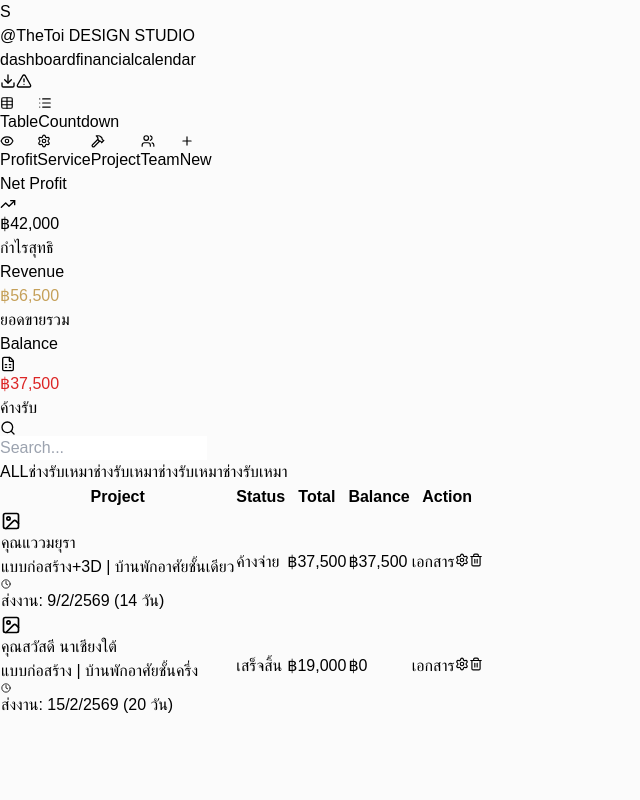
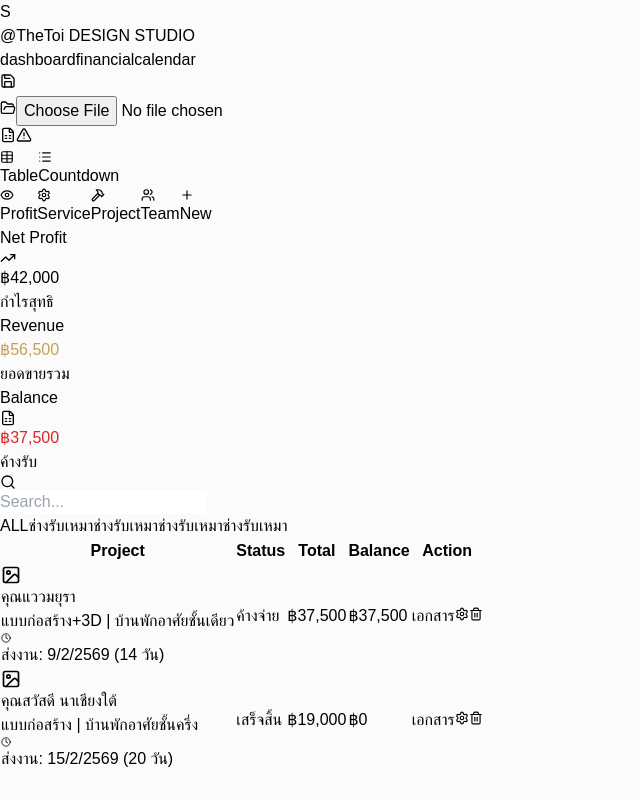
Before and after one commit to suteechu/TheToi.Design.Studio, a React (Vite) app: page / in a window 1280 px wide. Shown: the whole page, without its empty margins (0-640 px from the left). Built offline with nearby package versions, Linux system fonts and the light colour scheme; a web font is replaced by a local one.

Commit message:
add backup restore

```diff
--- a/package.json
+++ b/package.json
@@ -8,7 +8,7 @@
     "build": "vite build",
     "lint": "eslint .",
     "preview": "vite preview",
-    "deploy": "gh-pages -d dist"
+    "deploy": "gh-pages -d dist --repo https://github.com/suteechu/thetoi-design-studio.git"
   },
   "dependencies": {
     "lucide-react": "^0.563.0",
--- a/src/App.jsx
+++ b/src/App.jsx
@@ -3,7 +3,7 @@ import React, { useState, useEffect, useMemo, useRef } from 'react';
 import {
   Plus, Search, Eye, EyeOff, Upload, Download, LayoutDashboard, TrendingUp,
   BarChart3, AlertCircle, FileSpreadsheet, Wand2, AlertTriangle, Calendar as CalendarIcon,
-  PenTool, Users, Clock, Table as TableIcon, List, Settings, Hammer
+  PenTool, Users, Clock, Table as TableIcon, List, Settings, Hammer, Save, FolderOpen
 } from 'lucide-react';
 import {
   BarChart, Bar, XAxis, YAxis, CartesianGrid, Tooltip as RechartsTooltip,
@@ -90,17 +90,53 @@ export default function App() {
   const handleAddTeam = (t) => setTeams([...teams, { ...t, id: `T${Date.now()}` }]);
   const handleDeleteTeam = (id) => { if (window.confirm("ลบทีม?")) setTeams(teams.filter(t => t.id !== id)); };
 
-  // --- ฟังก์ชันย้ายงาน (Drag & Drop) ---
   const handleMoveJob = (jobId, newDate) => {
-      // อัปเดตวันที่ส่งงานใหม่ (Update job date)
       const d = new Date(newDate);
       const newQuarter = (d.getMonth() + 1) <= 3 ? 'Q1' : (d.getMonth() + 1) <= 6 ? 'Q2' : (d.getMonth() + 1) <= 9 ? 'Q3' : 'Q4';
-
       setJobs(prevJobs => prevJobs.map(j =>
           j.id === jobId ? { ...j, deliveryDate: newDate, jobYear: d.getFullYear().toString(), quarter: newQuarter } : j
       ));
   };
-  // ---------------------------------
+
+  // --- NEW: Backup & Restore Logic ---
+  const handleBackup = () => {
+      const data = {
+          teams, projectTypes, serviceTypes, jobs,
+          backupDate: new Date().toISOString()
+      };
+      const blob = new Blob([JSON.stringify(data, null, 2)], { type: 'application/json' });
+      const url = URL.createObjectURL(blob);
+      const a = document.createElement('a');
+      a.href = url;
+      a.download = `thetoi-backup-${new Date().toISOString().slice(0,10)}.json`;
+      a.click();
+  };
+
+  const handleRestore = (e) => {
+      const file = e.target.files[0];
+      if (!file) return;
+      if (!window.confirm("คำเตือน: ข้อมูลปัจจุบันจะถูกทับด้วยข้อมูลจากไฟล์ Backup\nยืนยันที่จะกู้คืนข้อมูลหรือไม่?")) {
+          e.target.value = ''; // Reset input
+          return;
+      }
+
+      const reader = new FileReader();
+      reader.onload = (event) => {
+          try {
+              const data = JSON.parse(event.target.result);
+              if(data.teams) setTeams(data.teams);
+              if(data.projectTypes) setProjectTypes(data.projectTypes);
+              if(data.serviceTypes) setServiceTypes(data.serviceTypes);
+              if(data.jobs) setJobs(data.jobs);
+              alert('กู้คืนข้อมูลสำเร็จ! (Restore Successful)');
+          } catch (err) {
+              alert('ไฟล์ไม่ถูกต้อง (Invalid Backup File)');
+          }
+      };
+      reader.readAsText(file);
+      e.target.value = ''; // Reset input
+  };
+  // -----------------------------------
 
   const exportCSV = () => {
      const headers = ["ID","Client","Service","Type","Total","Profit"];
@@ -119,14 +155,32 @@ export default function App() {
               <div className="w-12 h-12 flex items-center justify-center bg-black rounded-md"><span className="text-white font-bold text-xl">S</span></div>
               <div><h1 className="text-xl md:text-2xl font-bold tracking-tight uppercase">@TheToi <span className="text-[#C5A059] font-light">DESIGN STUDIO</span></h1></div>
             </div>
+
+            {/* View Switcher */}
             <div className="flex bg-slate-100 p-1 rounded-lg">
                {['dashboard', 'financial', 'calendar'].map(v => (
                    <button key={v} onClick={() => setCurrentView(v)} className={`px-4 py-2 text-xs font-bold uppercase rounded-md flex items-center gap-2 ${currentView === v ? 'bg-black text-white' : 'text-slate-500'}`}>{v}</button>
                ))}
             </div>
+
+            {/* Actions: Backup/Restore/CSV/Reset */}
             <div className="flex gap-2">
-                <button onClick={exportCSV} className="p-2 border rounded"><Download size={16}/></button>
-                <button onClick={() => { localStorage.clear(); window.location.reload(); }} className="p-2 border text-red-300 rounded"><AlertTriangle size={16}/></button>
+                <button onClick={handleBackup} className="p-2 border border-slate-200 text-slate-600 hover:border-black hover:text-black rounded transition-colors" title="Backup Data (JSON)">
+                    <Save size={16}/>
+                </button>
+                <div className="relative">
+                    <button onClick={() => document.getElementById('restoreInput').click()} className="p-2 border border-slate-200 text-slate-600 hover:border-black hover:text-black rounded transition-colors" title="Restore Data">
+                        <FolderOpen size={16}/>
+                    </button>
+                    <input type="file" id="restoreInput" accept=".json" onChange={handleRestore} className="hidden" />
+                </div>
+                <div className="w-px h-8 bg-slate-200 mx-1"></div>
+                <button onClick={exportCSV} className="p-2 border border-slate-200 text-emerald-600 hover:border-emerald-600 hover:bg-emerald-50 rounded transition-colors" title="Export CSV">
+                    <FileSpreadsheet size={16}/>
+                </button>
+                <button onClick={() => { if(window.confirm('ล้างข้อมูลทั้งหมด? (Reset All Data)')) { localStorage.clear(); window.location.reload(); } }} className="p-2 border border-slate-200 text-red-400 hover:bg-red-50 hover:text-red-600 rounded transition-colors" title="Factory Reset">
+                    <AlertTriangle size={16}/>
+                </button>
             </div>
         </nav>
 
@@ -188,7 +242,6 @@ export default function App() {
                 </div>
             )}
 
-            {/* เพิ่ม onMoveJob เข้าไปใน CalendarView */}
             {currentView === 'calendar' && <CalendarView jobs={jobs} onJobClick={(job) => { setEditingJob(job); setActiveModal('job'); }} onMoveJob={handleMoveJob} />}
         </div>
       </div>
--- a/vite.config.js
+++ b/vite.config.js
@@ -1,7 +1,8 @@
 import { defineConfig } from 'vite'
 import react from '@vitejs/plugin-react'
 
+// https://vitejs.dev/config/
 export default defineConfig({
   plugins: [react()],
-  base: '/thetoi-design-studio/', // 👈 ชื่อ repo GitHub
+  base: '/thetoi-design-studio/', // <--- บรรทัดนี้สำคัญที่สุด! ต้องมีเครื่องหมาย / ปิดท้ายด้วย
 })
```
Also changed, not shown: 1 other file (tests, documents, lock files or other folders).
